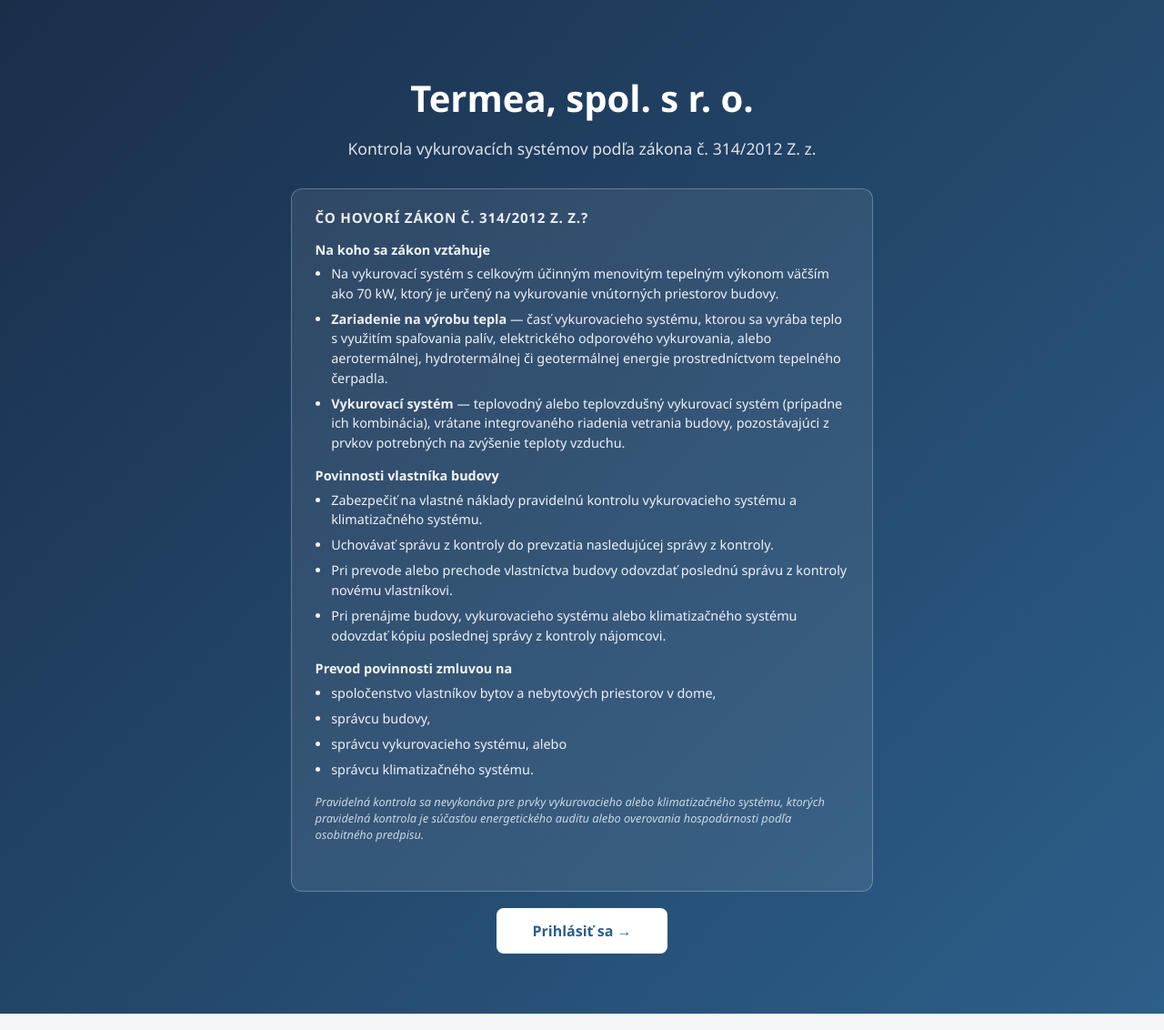
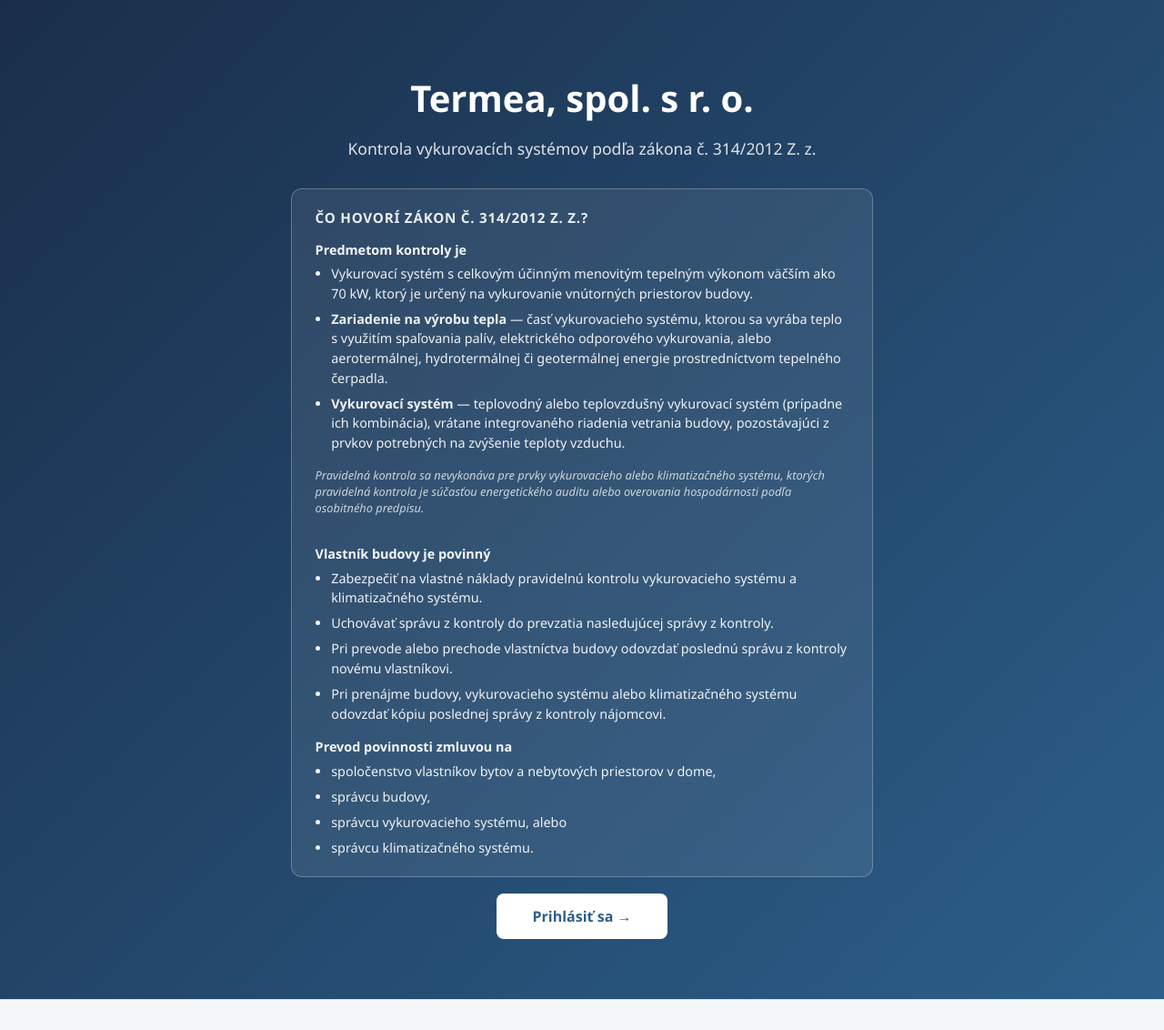
Before and after one commit to fzdwf8vzfh-lab/energeticke-spravy, a Flask app: page / in a window 1280 px wide. Shown: the top 1132 px of the page at 91% size. Run offline with Flask 3, Linux system fonts and the light colour scheme.

Commit message:
Prepísať a preusporiadať info box o zákone 314/2012
Nadpisy sekcií zmenené na "Predmetom kontroly je" a "Vlastník budovy
je povinný", poznámka o výnimke pre prvky kryté energetickým auditom
presunutá hneď za sekciu o predmete kontroly namiesto konca boxu.
Co-Authored-By: Claude Sonnet 5 <noreply@anthropic.com>
Claude-Session: https://claude.ai/code/session_01TiciS8R7EZNhvE6ykngS15

```diff
--- a/templates/index.html
+++ b/templates/index.html
@@ -72,14 +72,16 @@
     <div class="law-info">
         <h3>Čo hovorí zákon č. 314/2012 Z. z.?</h3>
 
-        <h4>Na koho sa zákon vzťahuje</h4>
+        <h4>Predmetom kontroly je</h4>
         <ul>
-            <li>Na vykurovací systém s celkovým účinným menovitým tepelným výkonom väčším ako 70 kW, ktorý je určený na vykurovanie vnútorných priestorov budovy.</li>
+            <li>Vykurovací systém s celkovým účinným menovitým tepelným výkonom väčším ako 70 kW, ktorý je určený na vykurovanie vnútorných priestorov budovy.</li>
             <li><strong>Zariadenie na výrobu tepla</strong> — časť vykurovacieho systému, ktorou sa vyrába teplo s využitím spaľovania palív, elektrického odporového vykurovania, alebo aerotermálnej, hydrotermálnej či geotermálnej energie prostredníctvom tepelného čerpadla.</li>
             <li><strong>Vykurovací systém</strong> — teplovodný alebo teplovzdušný vykurovací systém (prípadne ich kombinácia), vrátane integrovaného riadenia vetrania budovy, pozostávajúci z prvkov potrebných na zvýšenie teploty vzduchu.</li>
         </ul>
 
-        <h4>Povinnosti vlastníka budovy</h4>
+        <p class="law-note">Pravidelná kontrola sa nevykonáva pre prvky vykurovacieho alebo klimatizačného systému, ktorých pravidelná kontrola je súčasťou energetického auditu alebo overovania hospodárnosti podľa osobitného predpisu.</p>
+
+        <h4>Vlastník budovy je povinný</h4>
         <ul>
             <li>Zabezpečiť na vlastné náklady pravidelnú kontrolu vykurovacieho systému a klimatizačného systému.</li>
             <li>Uchovávať správu z kontroly do prevzatia nasledujúcej správy z kontroly.</li>
@@ -94,8 +96,6 @@
             <li>správcu vykurovacieho systému, alebo</li>
             <li>správcu klimatizačného systému.</li>
         </ul>
-
-        <p class="law-note">Pravidelná kontrola sa nevykonáva pre prvky vykurovacieho alebo klimatizačného systému, ktorých pravidelná kontrola je súčasťou energetického auditu alebo overovania hospodárnosti podľa osobitného predpisu.</p>
     </div>
 
     <a href="{{ url_for('login') }}" class="btn-hero">Prihlásiť sa →</a>
```
